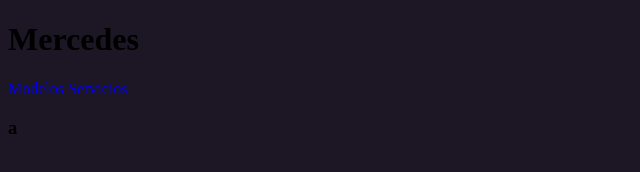
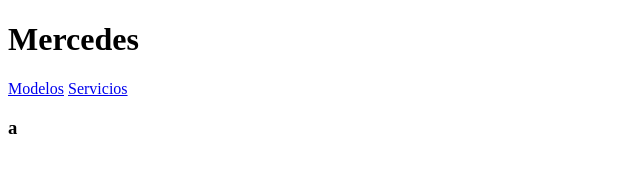
Before and after one commit to IMFlixV8/repo_grupo6, a plain HTML site: page index.html in a window 1280 px wide. Shown: the whole page, without its empty margins (0-640 px from the left). Drawn offline with Linux system fonts and the light colour scheme.

Commit message:
fondo blanco

```diff
--- a/style.css
+++ b/style.css
@@ -5,6 +5,6 @@
   font-style: normal;
 }
 body {
-    background-color:rgb(29, 22, 36) ;
+    background-color:rgb(255, 255, 255) ;
 
 }
```
